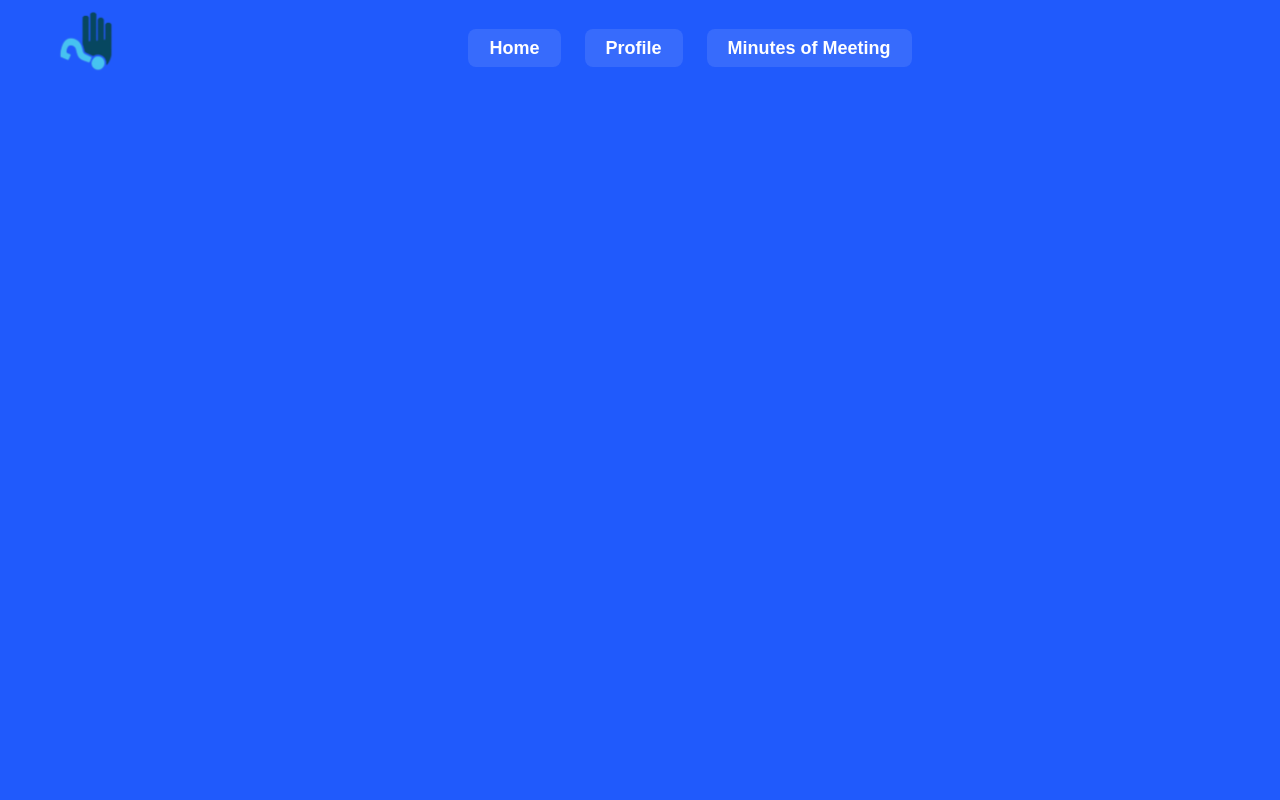
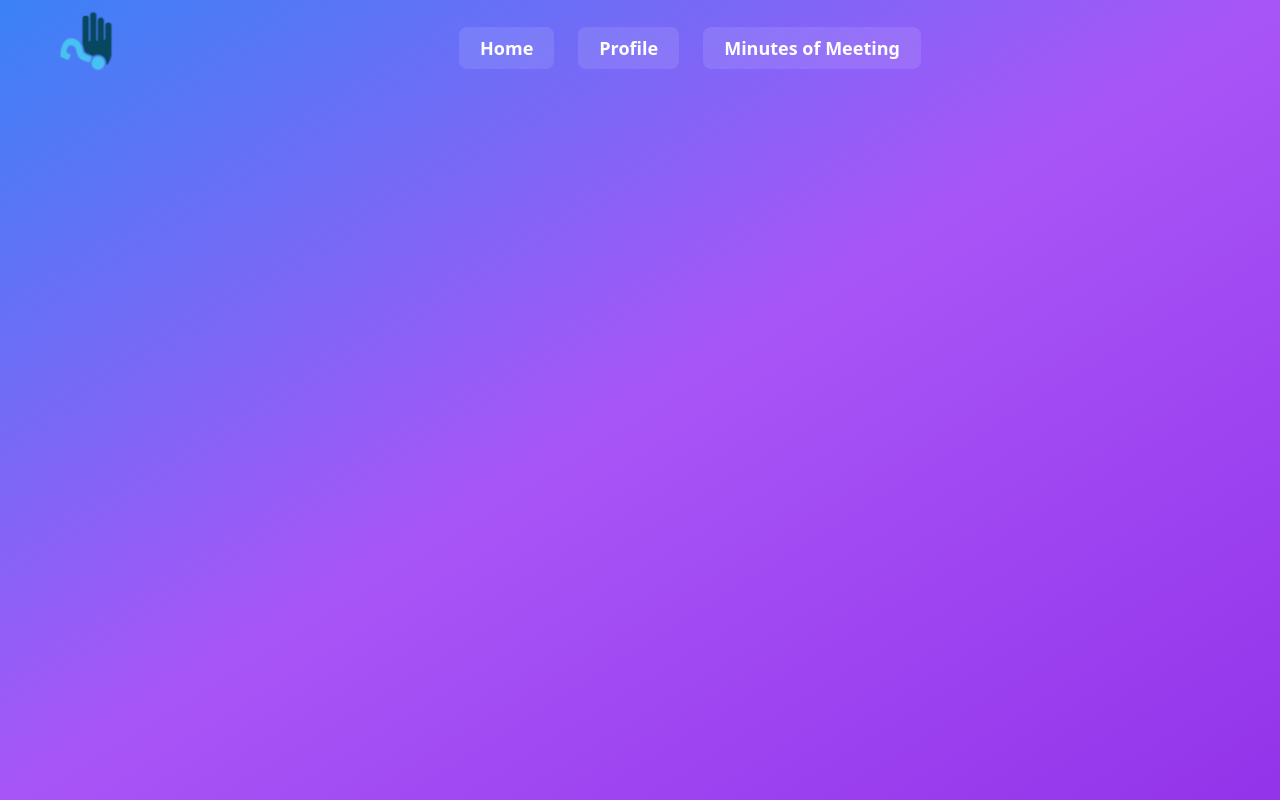
Before and after one commit to ARYANBISHWAS07/DevSoc-25, a Next.js app in the folder frontend/: page /Main in a window 1280 px wide. Built offline with nearby package versions, Linux system fonts and the light colour scheme.

Commit message:
feat:-background-changed

```diff
--- a/frontend/src/app/LandingPage/mainLandingPage.tsx
+++ b/frontend/src/app/LandingPage/mainLandingPage.tsx
@@ -65,7 +65,7 @@ export default function Parallax() {
     return (
         <>
             <Navbar />
-            <div className="relative w-full  overflow-x-hidden"> {/* Ensure background is fixed and doesn't interfere with scrolling */}
+            <div className="relative w-full  overflow-x-hidden "> {/* Ensure background is fixed and doesn't interfere with scrolling */}
                 <div className="h-screen flex items-center justify-center z-10">
                 <div className=' h-screen flex items-center justify-center'>
                 <section className=" py-14"> {/* Example Tailwind classes */}
--- a/frontend/src/app/layout.tsx
+++ b/frontend/src/app/layout.tsx
@@ -5,11 +5,13 @@ import "./globals.css";
 const geistSans = Geist({
   variable: "--font-geist-sans",
   subsets: ["latin"],
+  display: "swap", // Improves performance
 });
 
 const geistMono = Geist_Mono({
   variable: "--font-geist-mono",
   subsets: ["latin"],
+  display: "swap",
 });
 
 export const metadata: Metadata = {
@@ -19,13 +21,11 @@ export const metadata: Metadata = {
 
 export default function RootLayout({
   children,
-}: Readonly<{
-  children: React.ReactNode;
-}>) {
+}: Readonly<{ children: React.ReactNode }>) {
   return (
     <html lang="en">
-      <body
-        className={`${geistSans.variable} ${geistMono.variable} antialiased suppressHydrationWarning bg-[rgb(32,90,252)]`}
+     <body
+        className={`${geistSans.variable} ${geistMono.variable} font-sans antialiased scroll-smooth min-h-screen bg-gradient-to-br from-blue-500 via-purple-500 to-purple-600`}
       >
         {children}
       </body>
```
